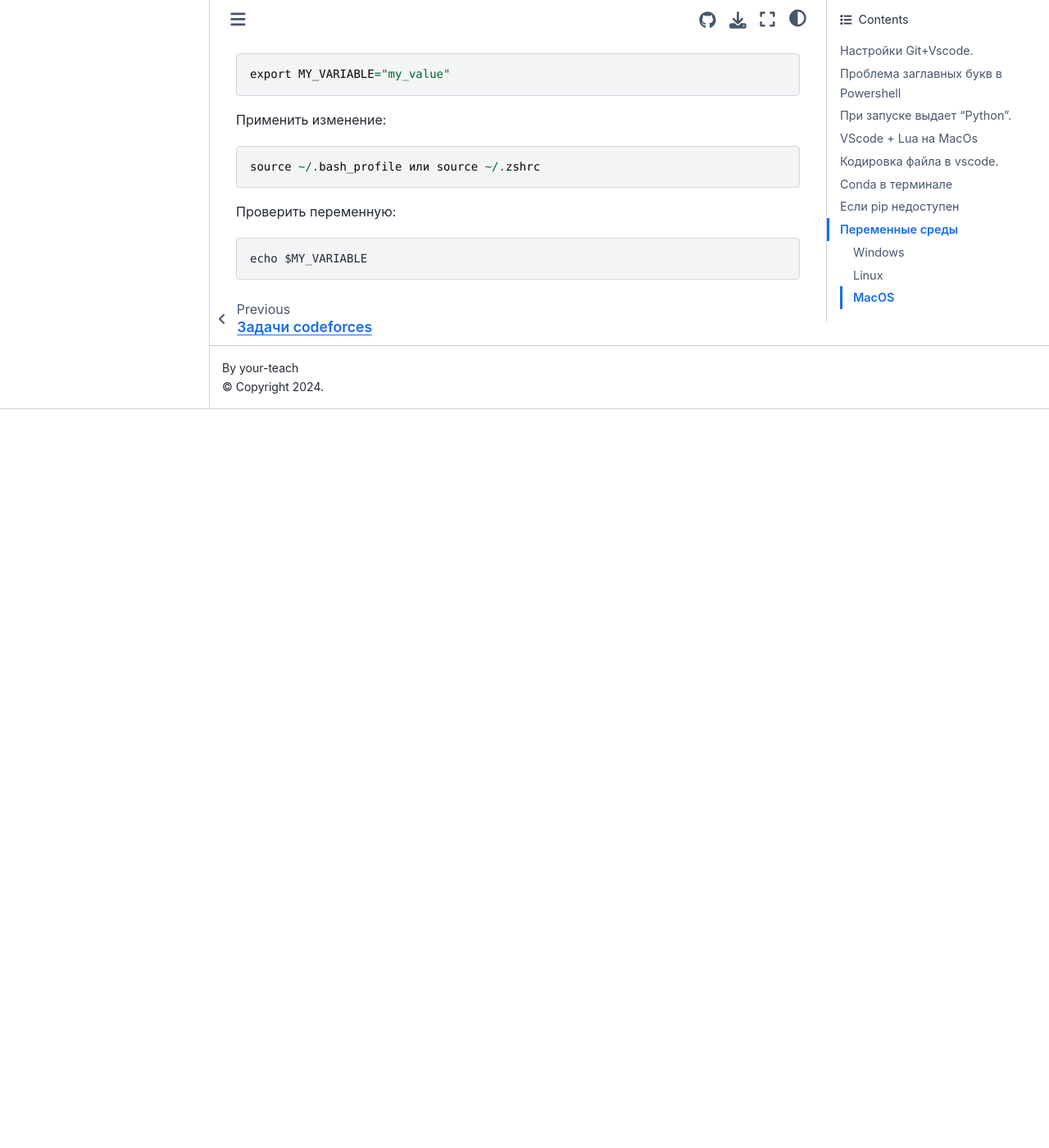
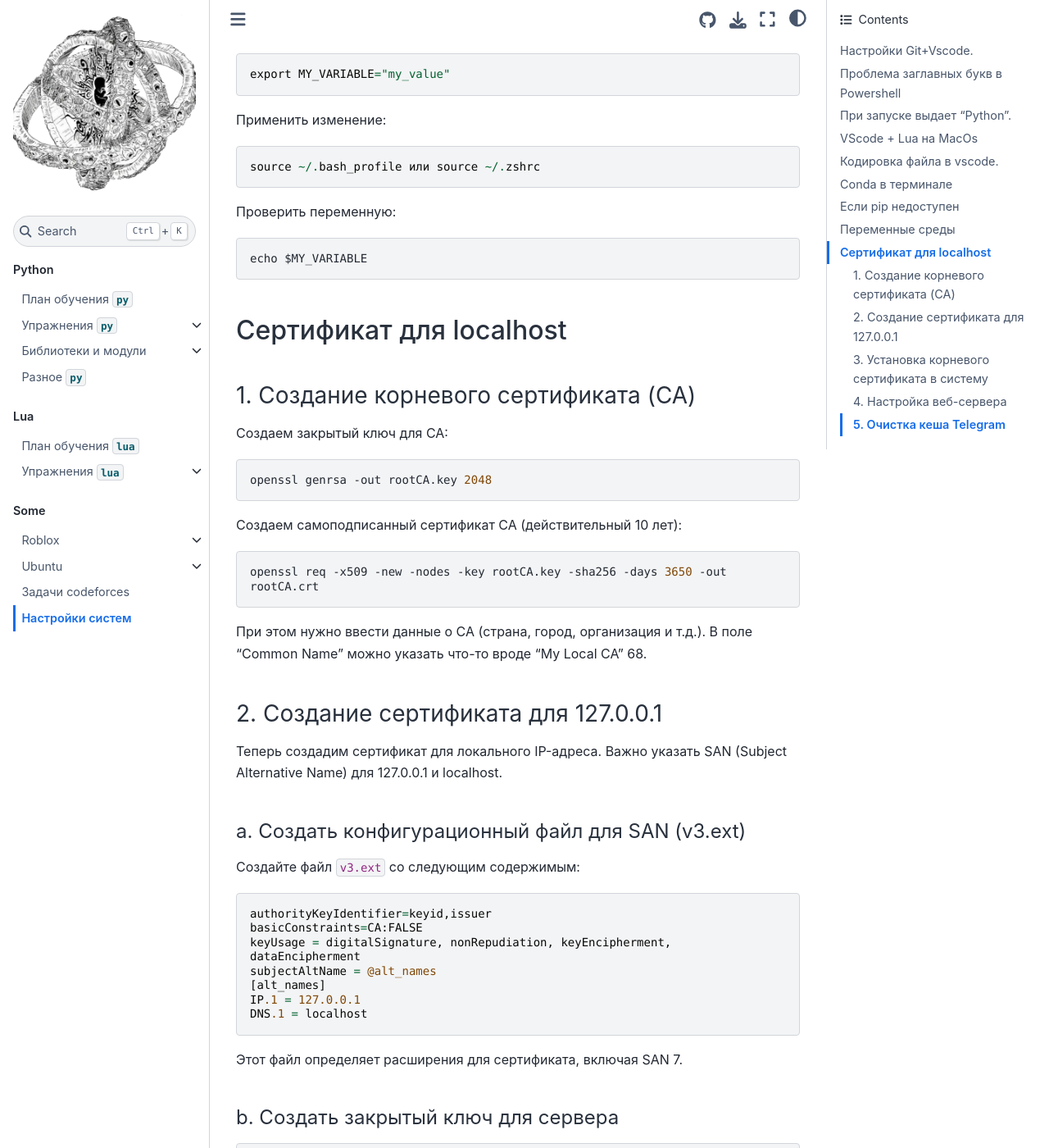
Before and after one commit to your-teach/faithpages, a Jupyter Book: the page built from Some/settings-system.md, in a window 1280 px wide and 1400 px high, scrolled down 5482 px. Shown: the whole window at 82% size. Built offline with Jupyter Book 1.0.4 settings and Sphinx 7.4.7 and the Sphinx Book theme 1.1.4, drawn with Linux system fonts in a browser that asks for light colours; pages that are not in the unit, such as notebooks, are missing from menus; before the commit the page ends 5981 px from its top, so only the background shows below that; some of the changed text lies outside the part shown.

Commit message:
localhost server ssl

````diff
--- a/Some/settings-system.md
+++ b/Some/settings-system.md
@@ -192,3 +192,68 @@ source ~/.bash_profile или source ~/.zshrc
 ```
 echo $MY_VARIABLE
 ```
+
+## Сертификат для localhost
+
+### 1. Создание корневого сертификата (CA)
+Создаем закрытый ключ для CA:
+```bash
+openssl genrsa -out rootCA.key 2048
+```
+Создаем самоподписанный сертификат CA (действительный 10 лет):
+```bash
+openssl req -x509 -new -nodes -key rootCA.key -sha256 -days 3650 -out rootCA.crt
+```
+При этом нужно ввести данные о CA (страна, город, организация и т.д.). В поле "Common Name" можно указать что-то вроде "My Local CA" 68.
+### 2. Создание сертификата для 127.0.0.1
+Теперь создадим сертификат для локального IP-адреса. Важно указать SAN (Subject Alternative Name) для 127.0.0.1 и localhost.
+#### a. Создать конфигурационный файл для SAN (v3.ext)
+Создайте файл `v3.ext` со следующим содержимым:
+```
+authorityKeyIdentifier=keyid,issuer
+basicConstraints=CA:FALSE
+keyUsage = digitalSignature, nonRepudiation, keyEncipherment, dataEncipherment
+subjectAltName = @alt_names
+[alt_names]
+IP.1 = 127.0.0.1
+DNS.1 = localhost
+```
+Этот файл определяет расширения для сертификата, включая SAN 7.
+#### b. Создать закрытый ключ для сервера
+```bash
+openssl genrsa -out server.key 2048
+```
+#### c. Создать запрос на подпись сертификата (CSR)
+При создании CSR нужно указать Common Name (CN) как `localhost` или `127.0.0.1`. Пример команды:
+```bash
+openssl req -new -key server.key -out server.csr -subj "/CN=localhost"
+```
+Здесь мы используем `-subj` чтобы не вводить данные интерактивно 26.
+#### d. Подписать CSR с помощью CA, используя конфигурацию с SAN
+```bash
+openssl x509 -req -in server.csr -CA rootCA.crt -CAkey rootCA.key -CAcreateserial -out server.crt -days 365 -sha256 -extfile v3.ext
+```
+Эта команда создает сертификат `server.crt`, подписанный нашим CA и с указанными в `v3.ext` альтернативными именами 7.
+### 3. Установка корневого сертификата в систему
+- **Windows**:
+  - Откройте файл `rootCA.crt`.
+  - Выберите "Установить сертификат" → "Локальный компьютер" → "Поместить все сертификаты в следующую хранилище" → "Доверенные корневые центры сертификации".
+  - Подтвердите установку 68.
+### 4. Настройка веб-сервера
+Используйте `server.crt` и `server.key` в настройках вашего сервера. Пример для Node.js:
+```javascript
+const https = require('https');
+const fs = require('fs');
+const options = {
+  key: fs.readFileSync('server.key'),
+  cert: fs.readFileSync('server.crt')
+};
+https.createServer(options, (req, res) => {
+  res.end('Hello HTTPS!');
+}).listen(443);
+```
+### 5. Очистка кеша Telegram
+После установки сертификата и перезапуска сервера:
+- Закройте Telegram.
+- Удалите папку кеша: `%APPDATA%\Telegram Desktop\tdata\webview` 1.
+- Перезапустите Telegram и откройте страницу. Должно появиться запрос на доверие только один раз, после чего предупреждение исчезнет.
````
